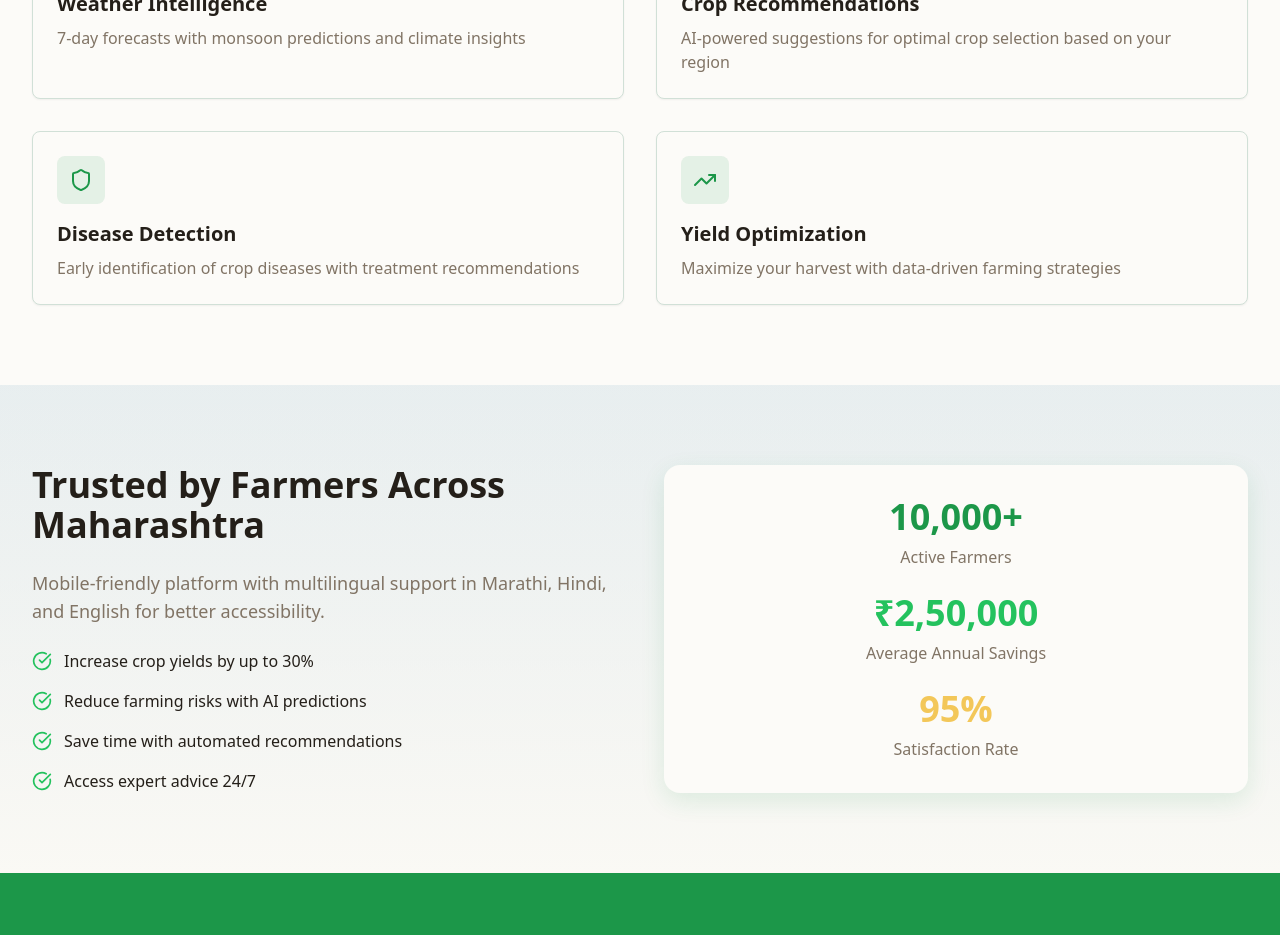
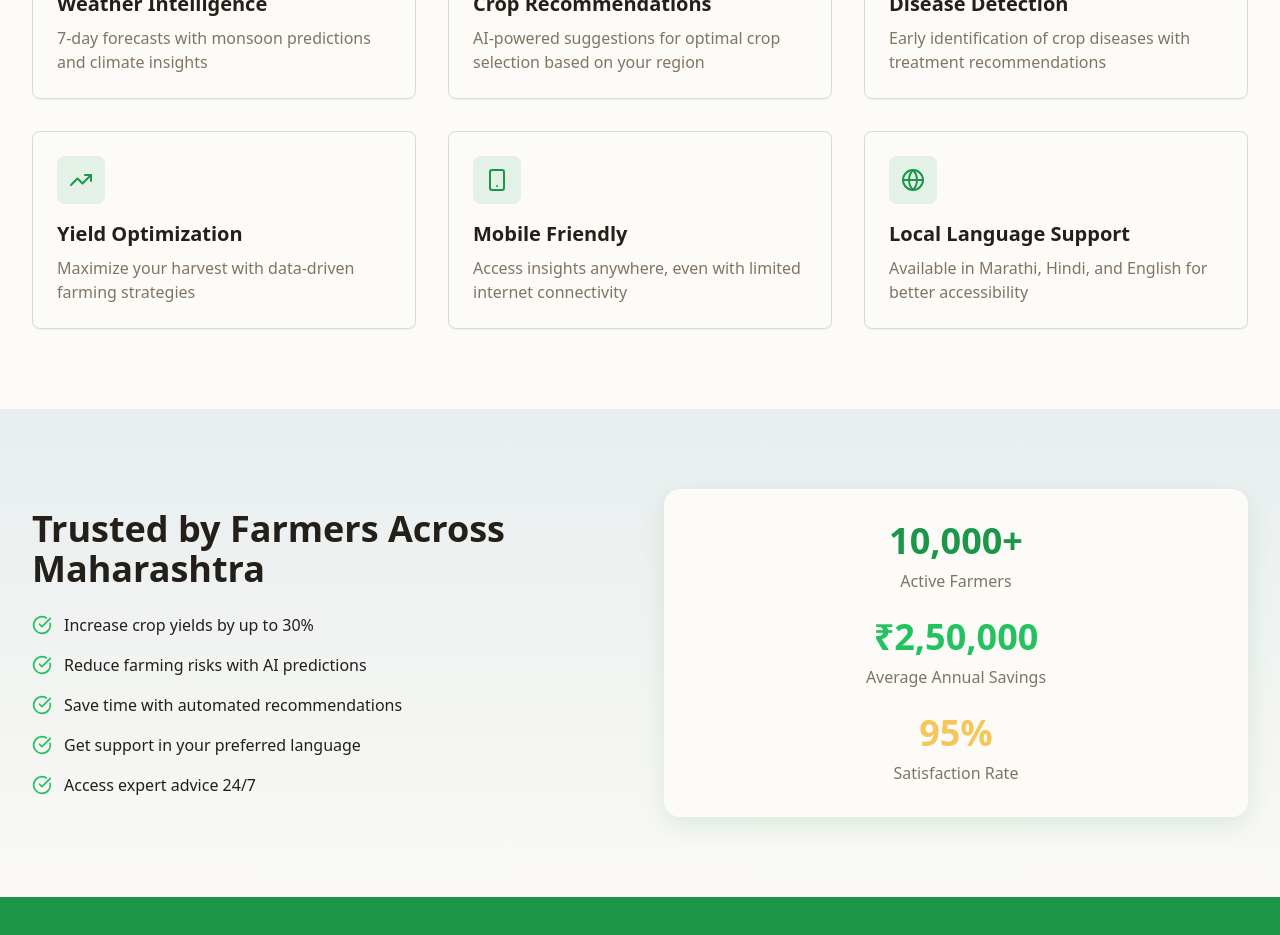
Before and after one commit to Yashwardhan-Manikshetty/SIH, a React (Vite) app: page / in a window 1280 px wide. Shown: the part 1260-2195 px from the top of the page. Built offline with nearby package versions, Linux system fonts and the light colour scheme.

Commit message:
Reverted to commit 3b764ec49487bd3afc4e7c019b45a33d17543372

```diff
--- a/src/App.tsx
+++ b/src/App.tsx
@@ -1,4 +1,3 @@
-import React from "react";
 import { Toaster } from "@/components/ui/toaster";
 import { Toaster as Sonner } from "@/components/ui/sonner";
 import { TooltipProvider } from "@/components/ui/tooltip";
--- a/src/components/LandingPage.tsx
+++ b/src/components/LandingPage.tsx
@@ -15,10 +15,9 @@ import {
 interface LandingPageProps {
   onGetStarted: () => void;
   onLearnMore: () => void;
-  onNavigate: (page: string) => void;
 }
 
-export const LandingPage = ({ onGetStarted, onLearnMore, onNavigate }: LandingPageProps) => {
+export const LandingPage = ({ onGetStarted, onLearnMore }: LandingPageProps) => {
   return (
     <div className="min-h-screen bg-gradient-earth">
       <AgrowHeader />
@@ -83,38 +82,40 @@ export const LandingPage = ({ onGetStarted, onLearnMore, onNavigate }: LandingPa
             </p>
           </div>
 
-          <div className="grid md:grid-cols-2 lg:grid-cols-2 gap-8">
+          <div className="grid md:grid-cols-2 lg:grid-cols-3 gap-8">
             {[
               {
                 icon: CloudRain,
                 title: "Weather Intelligence",
-                description: "7-day forecasts with monsoon predictions and climate insights",
-                action: "dashboard"
+                description: "7-day forecasts with monsoon predictions and climate insights"
               },
               {
                 icon: Leaf,
                 title: "Crop Recommendations",
-                description: "AI-powered suggestions for optimal crop selection based on your region",
-                action: "dashboard"
+                description: "AI-powered suggestions for optimal crop selection based on your region"
               },
               {
                 icon: Shield,
                 title: "Disease Detection",
-                description: "Early identification of crop diseases with treatment recommendations",
-                action: "disease-detection"
+                description: "Early identification of crop diseases with treatment recommendations"
               },
               {
                 icon: TrendingUp,
                 title: "Yield Optimization",
-                description: "Maximize your harvest with data-driven farming strategies",
-                action: "dashboard"
+                description: "Maximize your harvest with data-driven farming strategies"
+              },
+              {
+                icon: Smartphone,
+                title: "Mobile Friendly",
+                description: "Access insights anywhere, even with limited internet connectivity"
+              },
+              {
+                icon: Globe,
+                title: "Local Language Support",
+                description: "Available in Marathi, Hindi, and English for better accessibility"
               }
             ].map((feature, index) => (
-              <Card
-                key={index}
-                className="hover:shadow-elevated transition-shadow duration-300 cursor-pointer hover:scale-105 transition-transform"
-                onClick={() => onNavigate(feature.action)}
-              >
+              <Card key={index} className="hover:shadow-elevated transition-shadow duration-300">
                 <CardContent className="p-6">
                   <div className="w-12 h-12 bg-primary/10 rounded-lg flex items-center justify-center mb-4">
                     <feature.icon className="h-6 w-6 text-primary" />
@@ -136,14 +137,12 @@ export const LandingPage = ({ onGetStarted, onLearnMore, onNavigate }: LandingPa
               <h2 className="text-3xl sm:text-4xl font-bold text-foreground mb-6">
                 Trusted by Farmers Across Maharashtra
               </h2>
-              <p className="text-lg text-muted-foreground mb-6">
-                Mobile-friendly platform with multilingual support in Marathi, Hindi, and English for better accessibility.
-              </p>
               <div className="space-y-4">
                 {[
                   "Increase crop yields by up to 30%",
                   "Reduce farming risks with AI predictions",
                   "Save time with automated recommendations",
+                  "Get support in your preferred language",
                   "Access expert advice 24/7"
                 ].map((benefit, index) => (
                   <div key={index} className="flex items-center space-x-3">
--- a/src/pages/Index.tsx
+++ b/src/pages/Index.tsx
@@ -43,7 +43,6 @@ const Index = () => {
           <LandingPage
             onGetStarted={handleGetStarted}
             onLearnMore={handleLearnMore}
-            onNavigate={handlePageNavigation}
           />
         );
 
@@ -96,7 +95,6 @@ const Index = () => {
           <LandingPage
             onGetStarted={handleGetStarted}
             onLearnMore={handleLearnMore}
-            onNavigate={handlePageNavigation}
           />
         );
     }
```
